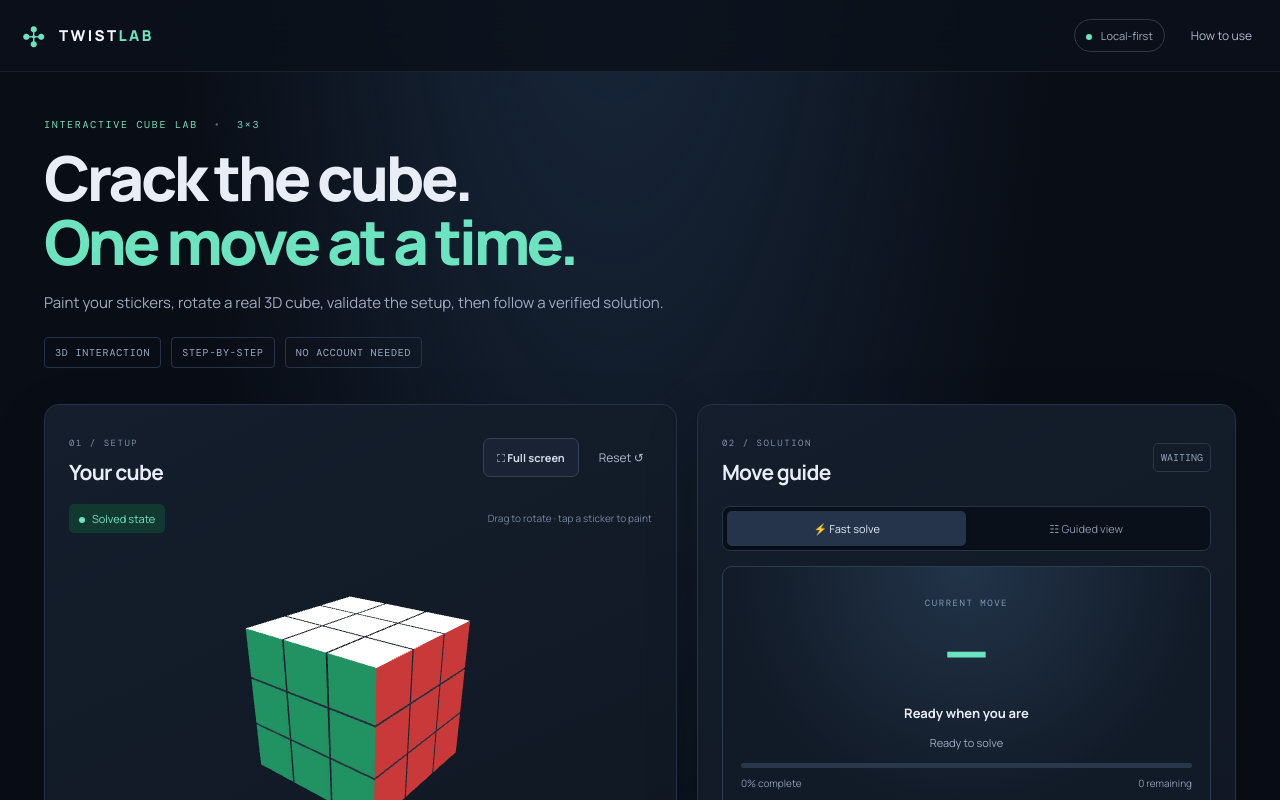
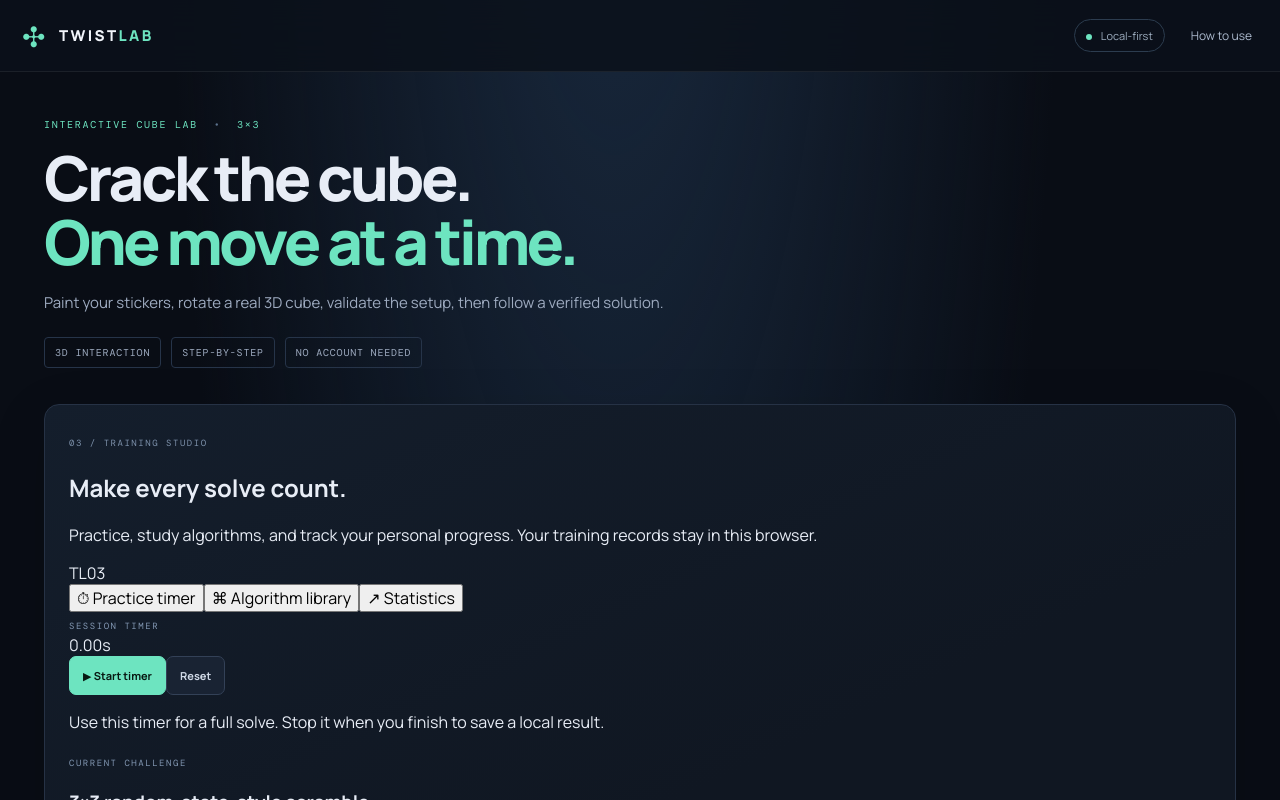
Before and after one commit to Error-cracker-1/AI-Developer-Hub, a React (Vite) app: page / in a window 1280 px wide. Shown: the top 800 px of the page. Built offline with nearby package versions, Linux system fonts and the light colour scheme.

Commit message:
feat(cube): integrate TwistLab training studio

```diff
--- a/src/App.tsx
+++ b/src/App.tsx
@@ -3,6 +3,7 @@ import CubeCanvas from './components/CubeCanvas';
 import CubeNet from './components/CubeNet';
 import MoveControls from './components/MoveControls';
 import SolutionSteps from './components/SolutionSteps';
+import CubeLabExtras from './components/CubeLabExtras';
 import { applyMoves, Cube, emptyFaces, Face, Facelets, FACE_ORDER, FACE_NAMES, PALETTE, randomScramble, SOLVED, toString, fromString } from './lib/cube';
 import { validateCube } from './lib/validation';
 
@@ -168,6 +169,7 @@ export default function App() {
     <main className="page">
       <section className="hero"><div className="eyebrow">INTERACTIVE CUBE LAB <span>•</span> 3×3</div><h1>Crack the cube.<br/><em>One move at a time.</em></h1><p>Paint your stickers, rotate a real 3D cube, validate the setup, then follow a verified solution.</p><div className="hero-pills"><span>3D INTERACTION</span><span>STEP-BY-STEP</span><span>NO ACCOUNT NEEDED</span></div></section>
       {showHelp && <section className="help-panel"><button className="close-help" onClick={() => setShowHelp(false)}>×</button><h3>How to use TwistLab</h3><ol><li>Drag the 3D cube to rotate it; scroll or pinch to zoom.</li><li>Tap a sticker in the 3D view or the flat net to cycle its color. Center stickers are fixed.</li><li>Each color must appear exactly nine times. A color-count check runs before solving.</li><li>Choose Fast or Guided view, then solve and use the controls to follow the verified algorithm.</li></ol><p>Notation: <b>R</b> is the right face clockwise, <b>R'</b> is counter-clockwise, and <b>R2</b> is a half-turn.</p></section>}
+      <CubeLabExtras />
       <div className="main-grid">
         <section className="panel cube-panel"><div className="panel-heading"><div><span className="step-label">01 / SETUP</span><h2>Your cube</h2></div><div className="cube-heading-actions"><button className="secondary-button fullscreen-trigger" onClick={() => setIsFullscreen(true)} aria-label="Open full-screen 3D cube">⛶ Full screen</button><button className="text-button" onClick={reset}>Reset ↺</button></div></div>
           <div className="cube-status"><span className={solved ? 'state-badge solved' : 'state-badge'}><i />{solved ? 'Solved state' : 'Custom state'}</span><span className="hint">Drag to rotate · tap a sticker to paint</span></div>
```
